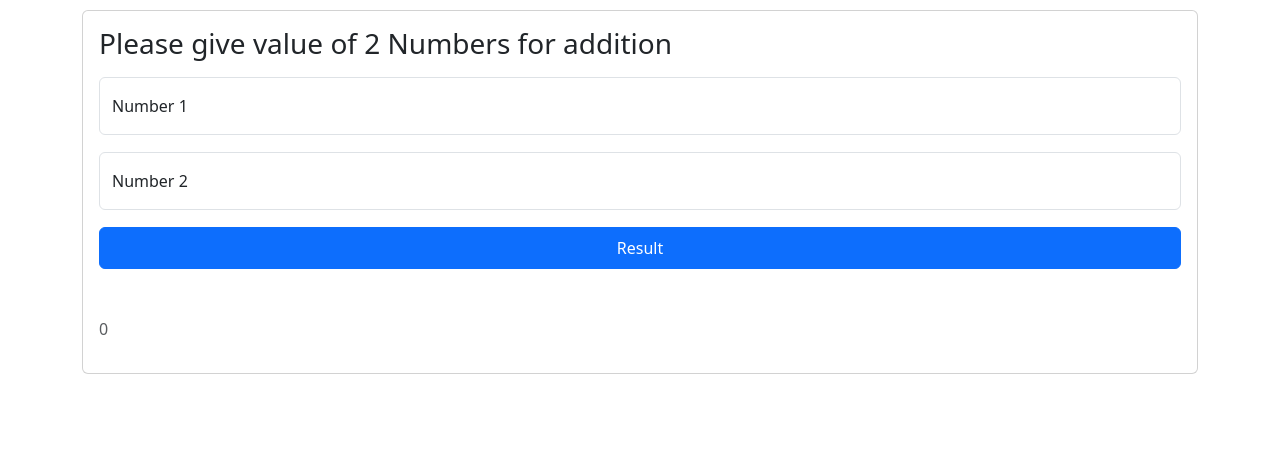
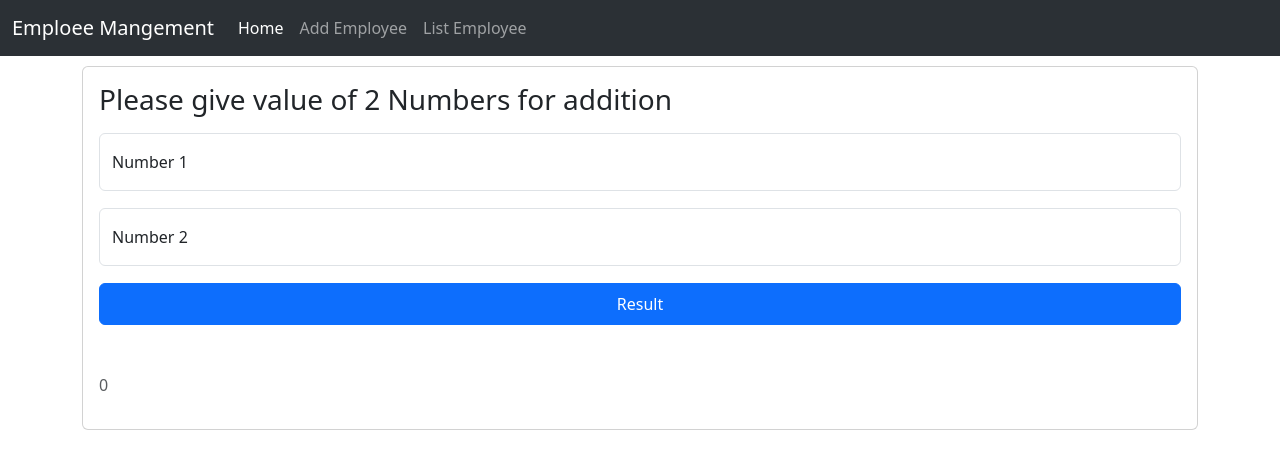
Before and after one commit to vikash-verma-profile/Amdocs-July2024, a PHP site: page / in a window 1280 px wide. Shown: the top 469 px of the page. Run offline with PHP 8.4, Linux system fonts and the light colour scheme.

Commit message:
added code

```diff
--- /dev/null
+++ b/EmployeList.php
@@ -0,0 +1,5 @@
+<?php
+include_once('Header.php');
+?>
+
+Hello
--- /dev/null
+++ b/Header.php
@@ -0,0 +1,27 @@
+<link href="https://cdn.jsdelivr.net/npm/bootstrap@5.3.3/dist/css/bootstrap.min.css" rel="stylesheet"
+        integrity="sha384-QWTKZyjpPEjISv5WaRU9OFeRpok6YctnYmDr5pNlyT2bRjXh0JMhjY6hW+ALEwIH" crossorigin="anonymous">
+
+<nav class="navbar bg-dark navbar-expand-lg bg-body-tertiary" data-bs-theme="dark">
+<div class="container-fluid">
+  <a class="navbar-brand" href="#">Emploee Mangement</a>
+  <button class="navbar-toggler" type="button" data-bs-toggle="collapse" data-bs-target="#navbarSupportedContent" aria-controls="navbarSupportedContent" aria-expanded="false" aria-label="Toggle navigation">
+    <span class="navbar-toggler-icon"></span>
+  </button>
+  <div class="collapse navbar-collapse" id="navbarSupportedContent">
+    <ul class="navbar-nav me-auto mb-2 mb-lg-0">
+      <li class="nav-item">
+        <a class="nav-link active" aria-current="page" href="#">Home</a>
+      </li>
+      <li class="nav-item">
+        <a class="nav-link" href="#">Add Employee</a>
+      </li>
+      <li class="nav-item">
+        <a class="nav-link" href="/firstwebapp/EmployeList.php">List Employee</a>
+      </li>
+    </ul>
+  </div>
+</div>
+</nav>
+<script src="https://cdn.jsdelivr.net/npm/bootstrap@5.3.3/dist/js/bootstrap.bundle.min.js"
+        integrity="sha384-YvpcrYf0tY3lHB60NNkmXc5s9fDVZLESaAA55NDzOxhy9GkcIdslK1eN7N6jIeHz"
+        crossorigin="anonymous"></script>
--- a/index.html
+++ b/index.php
@@ -16,18 +16,22 @@
     </head>
 
 <body>
+
+<?php
+include_once('Header.php');
+?>
     <div class="container" style="margin-top: 10px;">
     <div class="card">
         <div class="card-body">
-            <form>
+            <form action="sum.php" method="post">
                 <h1 class="h3 mb-3 fw-normal">Please give value of 2 Numbers for addition</h1>
 
                 <div class="form-floating extra-padding">
-                  <input type="text" class="form-control" id="floatingInput" placeholder="name@example.com">
+                  <input type="text" class="form-control" id="txtNumber1" name="txtNumber1" placeholder="name@example.com">
                   <label for="floatingInput">Number 1</label>
                 </div>
                 <div class="form-floating extra-padding">
-                  <input type="text" class="form-control" id="floatingPassword" placeholder="Password">
+                  <input type="text" class="form-control" id="txtNumber2" name="txtNumber2" placeholder="Password">
                   <label for="floatingPassword">Number 2</label>
                 </div>
 
--- /dev/null
+++ b/sum.php
@@ -0,0 +1,4 @@
+<?php
+
+echo $_POST["txtNumber1"]+$_POST["txtNumber2"]
+?>
```
